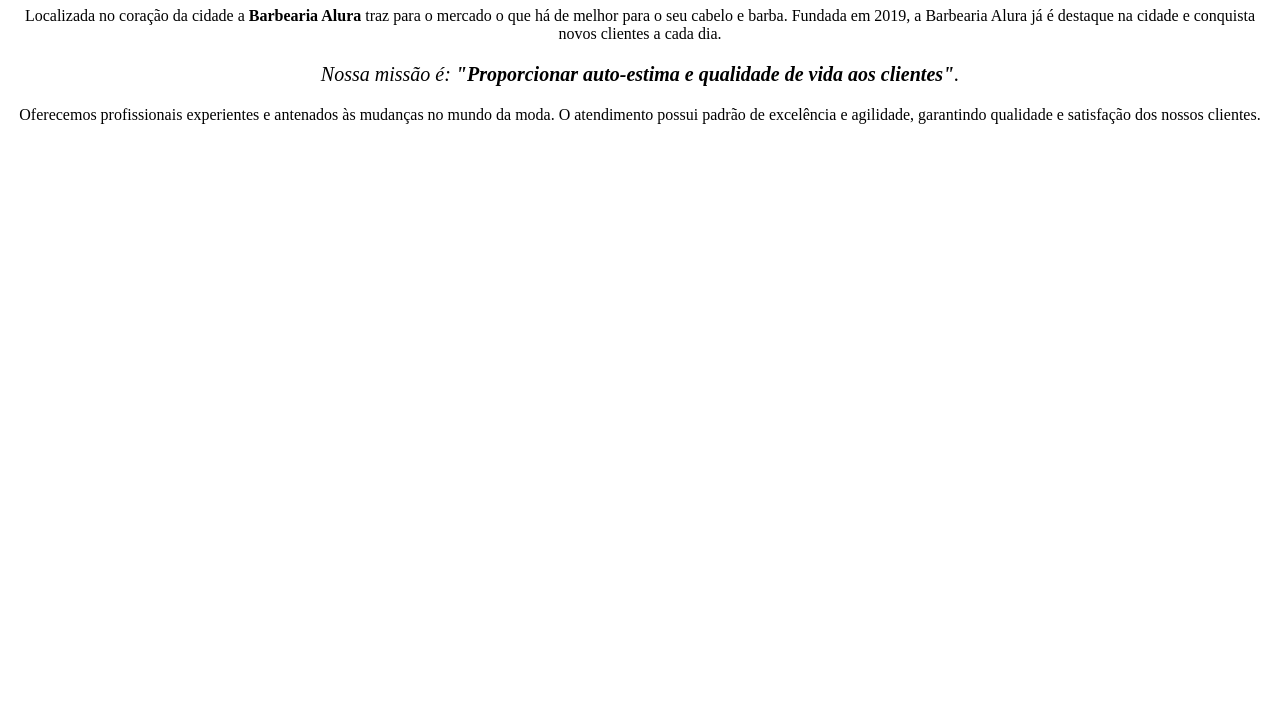
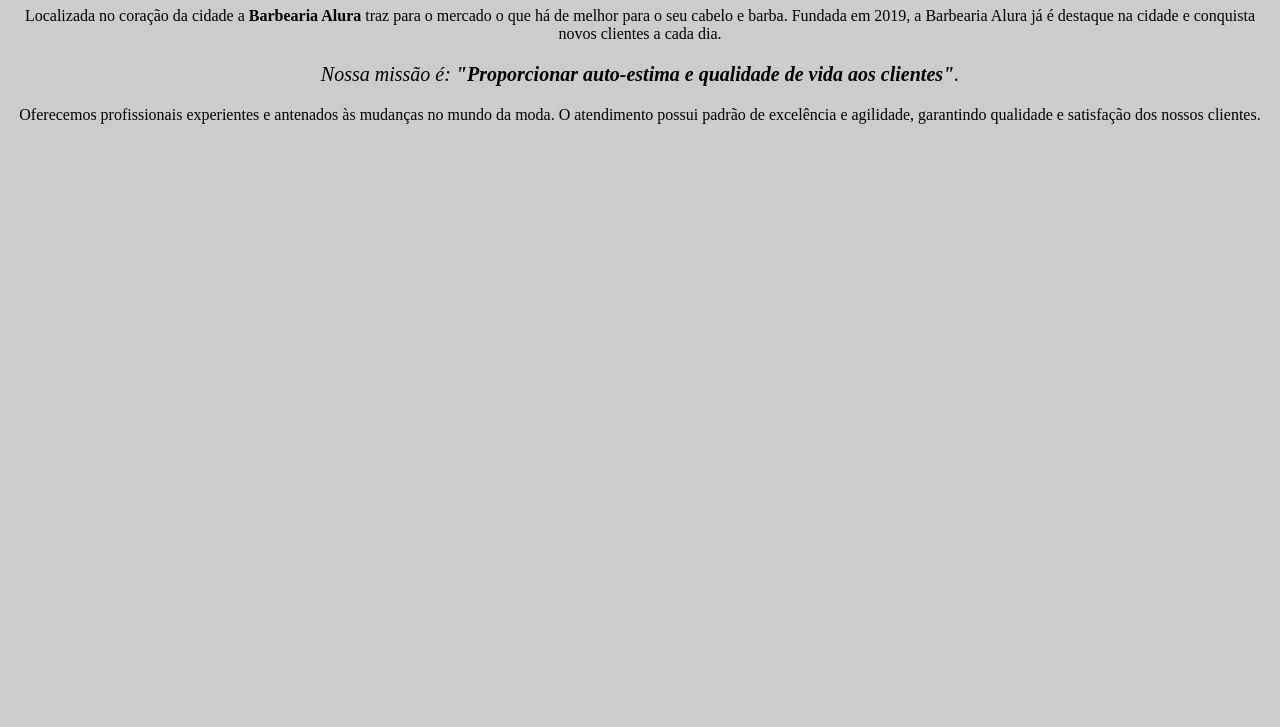
Before and after one commit to thamiressouzapereira/Barbearia-Alura-1B, a plain HTML site: page index.html in a window 1280 px wide. Shown: the part 73-800 px from the top of the page. Drawn offline with Linux system fonts and the light colour scheme.

Commit message:
cor de fundo 2

```diff
--- a/style.css
+++ b/style.css
@@ -1,7 +1,11 @@
 h1{
     text-align: center;
-}
+    }
 
 p {
     text-align: center;
 }
+
+body {
+    background: #cccccc;
+}
```
